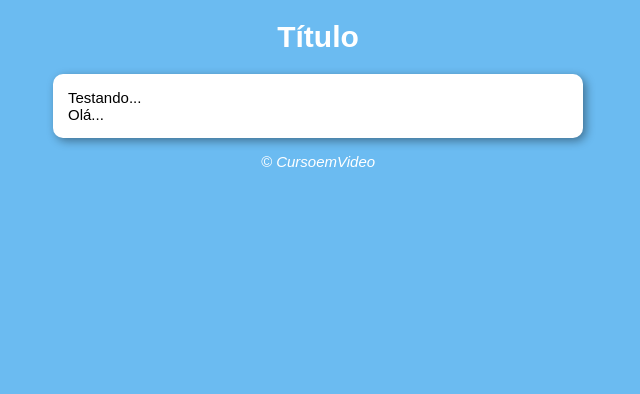
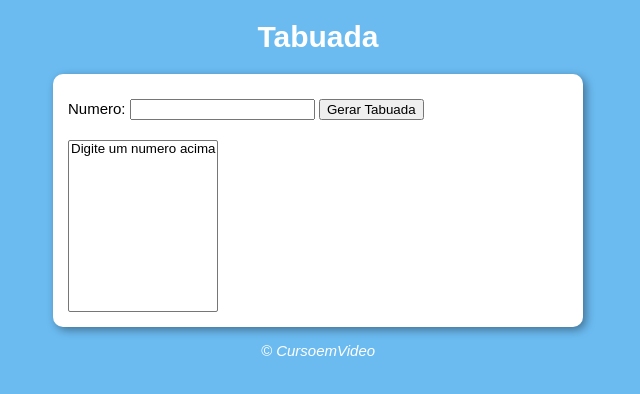
Before and after one commit to ThyagoHolanda/javascript, a plain HTML site: page aula14ex/ex017/modelo.html in a window 1280 px wide. Shown: the whole page, without its empty margins (322-962 px from the left). Drawn offline with Linux system fonts and the light colour scheme.

Commit message:
ex017 tabuada

```diff
--- a/aula14ex/ex017/modelo.html
+++ b/aula14ex/ex017/modelo.html
@@ -4,19 +4,23 @@
     <meta charset="UTF-8">
     <meta http-equiv="X-UA-Compatible" content="IE=edge">
     <meta name="viewport" content="width=device-width, initial-scale=1.0">
-    <title>Modelo de Exercicio</title>
+    <title>Tabuada</title>
     <link rel="stylesheet" href="style.css">
 </head>
 <body>
     <header>
-        <h1>Título</h1>
+        <h1>Tabuada</h1>
     </header>
     <section>
         <div>
-            Testando...
+            <label for="numero">Numero:</label>
+            <input type="number" name="numero" id="numero">
+            <input type="button" value="Gerar Tabuada" onclick="gerar()">
         </div>
-        <div>
-            Olá...
+        <div id="res">
+            <select name="tabuada" id="tabuada" multiple>
+                <option value="" id="opcao1">Digite um numero acima</option>
+            </select>
         </div>
     </section>
     <footer>
--- a/aula14ex/ex017/script.js
+++ b/aula14ex/ex017/script.js
@@ -1 +1,13 @@
-alert('Olá!')
+function gerar() {
+    var numero = Number(document.querySelector('input#numero').value)
+    var res = document.querySelector('select#tabuada')
+
+    for (var contar = 1; contar <= 10; contar++) {
+        var num2 = numero * contar
+        if (contar == 1) {
+            res.innerHTML = `<option value="numer${contar}">${numero} x ${contar} = ${num2}</option>`
+        }else {
+            res.innerHTML += `<option value="numer${contar}">${numero} x ${contar} = ${num2}</option>`
+        }
+    }
+}
--- a/aula14ex/ex017/style.css
+++ b/aula14ex/ex017/style.css
@@ -19,6 +19,15 @@ section {
     box-shadow: 3px 3px 10px rgba(0, 0, 0, 0.397);
 }
 
+div {
+    margin-top: 10px;
+}
+
+div > #tabuada {
+    margin-top: 10px;
+    height: 172px
+}
+
 footer {
     color: white;
     text-align: center;
```
